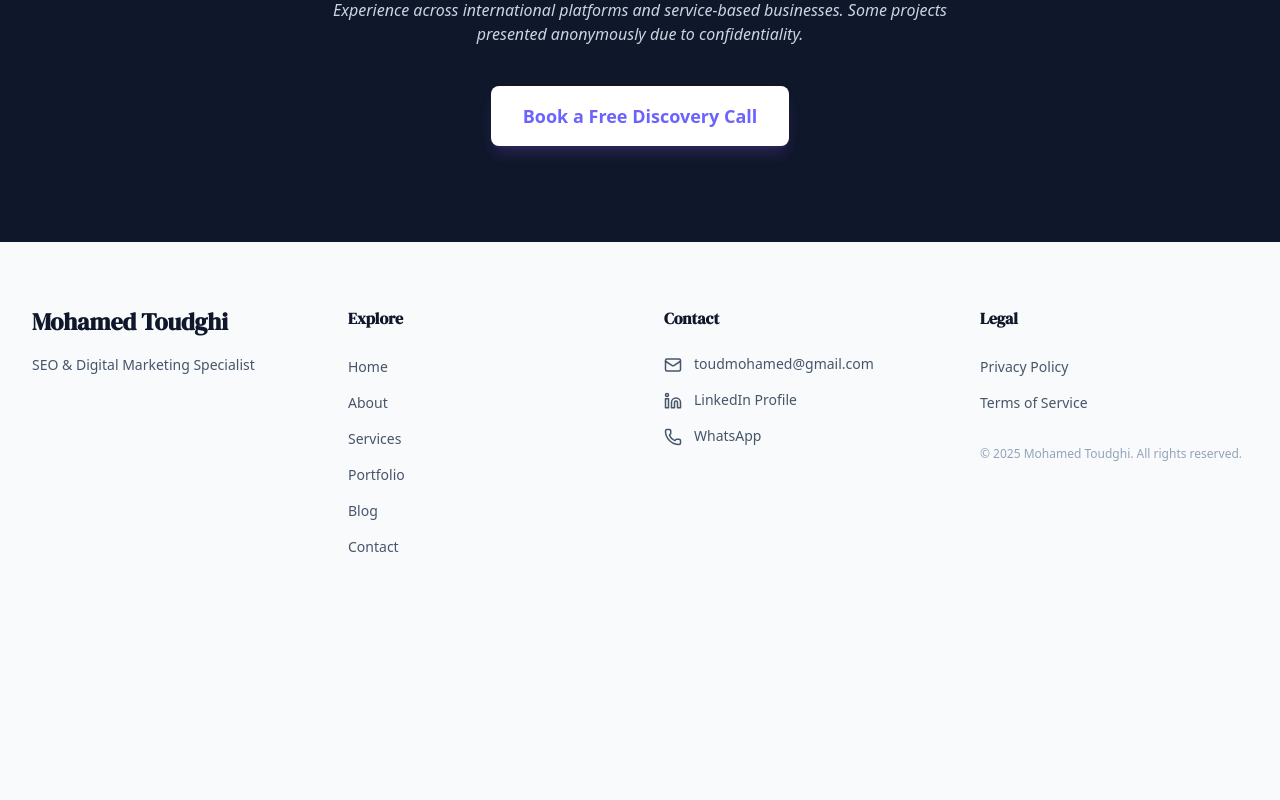
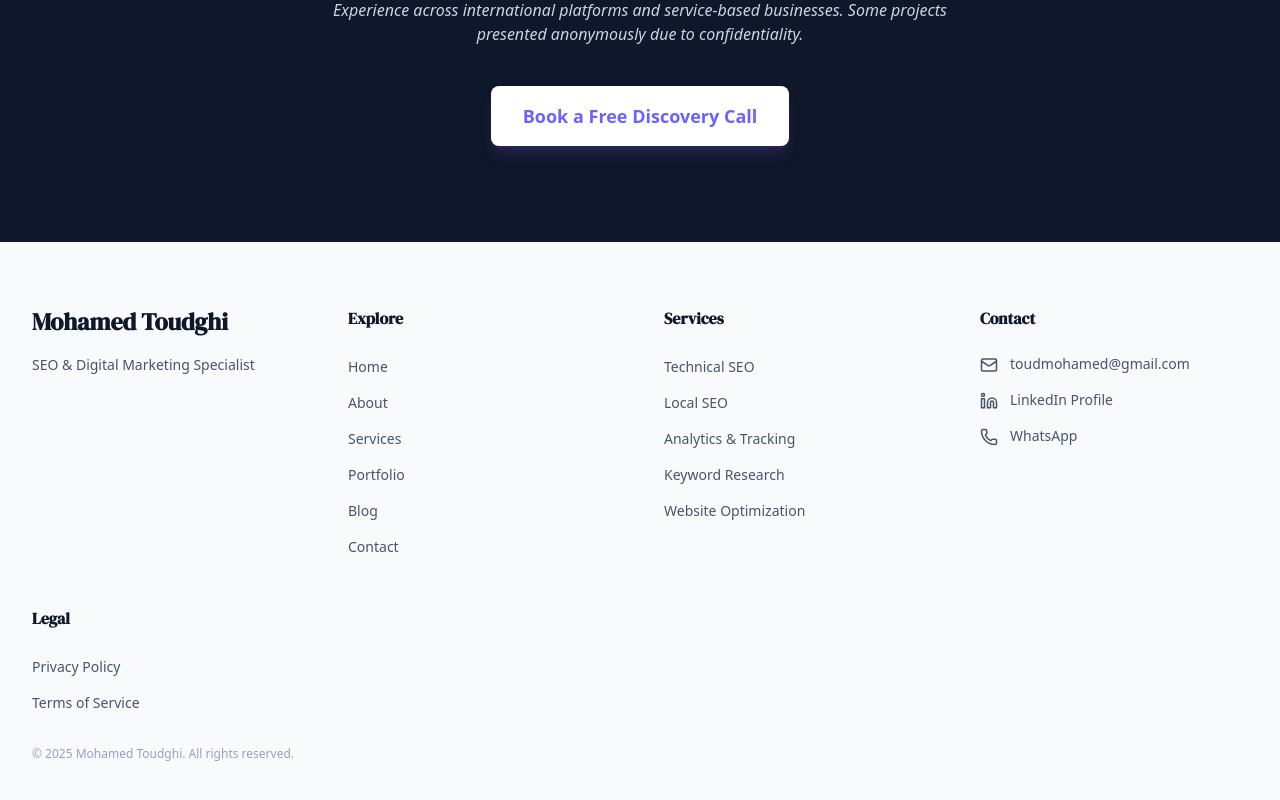
Before and after one commit to toudmohamed-ship-it/mohamed-portfolio, a Next.js app: page /en/services in a window 1280 px wide. Shown: the part 3861-4661 px from the top of the page. Before the commit the page ends 4483 px from the top, so only its background shows below. Built offline with nearby package versions, Linux system fonts and the light colour scheme.

Commit message:
feat: Implement internal linking strategy with service anchors, related case studies, and footer links

```diff
--- a/src/app/[locale]/portfolio/[slug]/page.tsx
+++ b/src/app/[locale]/portfolio/[slug]/page.tsx
@@ -280,6 +280,38 @@ export default async function CaseStudyPage({ params }: Props) {
                 </div>
             </section>
 
+            {/* Related Case Studies */}
+            <section className="py-16 bg-navy-50">
+                <div className="container-custom">
+                    <h2 className="text-2xl font-serif font-bold text-navy-900 mb-8">Related Case Studies</h2>
+                    <div className="grid grid-cols-1 md:grid-cols-3 gap-6">
+                        {CASE_STUDIES.filter(s => s.slug !== study.slug).slice(0, 3).map((relatedStudy) => (
+                            <Link
+                                key={relatedStudy.slug}
+                                href={`/portfolio/${relatedStudy.slug}`}
+                                className="bg-white rounded-xl p-6 shadow-sm hover:shadow-lg transition-all duration-300 group border border-navy-100"
+                            >
+                                <div className={`w-full h-2 ${relatedStudy.imageColor} rounded-full mb-4`}></div>
+                                <h3 className="font-bold text-navy-900 mb-2 group-hover:text-brand-purple transition-colors">
+                                    {t(`${relatedStudy.slug}.title`)}
+                                </h3>
+                                <p className="text-sm text-navy-600 line-clamp-2">
+                                    {t(`${relatedStudy.slug}.summary`)}
+                                </p>
+                                <span className="inline-flex items-center text-sm font-semibold text-brand-purple mt-4">
+                                    View Case Study <ChevronRight className="ml-1 h-4 w-4 rtl:rotate-180" />
+                                </span>
+                            </Link>
+                        ))}
+                    </div>
+                    <div className="text-center mt-8">
+                        <Link href="/portfolio" className="inline-flex items-center text-brand-purple font-semibold hover:underline">
+                            View All Case Studies <ChevronRight className="ml-1 h-4 w-4 rtl:rotate-180" />
+                        </Link>
+                    </div>
+                </div>
+            </section>
+
             {/* Final CTA */}
             <section className="bg-white">
                 <FinalCTA
--- a/src/app/[locale]/services/page.tsx
+++ b/src/app/[locale]/services/page.tsx
@@ -110,7 +110,7 @@ export default function ServicesPage() {
 
                     <div className="grid grid-cols-1 md:grid-cols-2 lg:grid-cols-3 gap-8">
                         {servicesData.map((service, index) => (
-                            <div key={index} className="flex flex-col h-full bg-white border border-navy-100 rounded-2xl p-8 hover:shadow-xl hover:border-brand-purple/20 transition-all duration-300">
+                            <div id={service.key} key={index} className="flex flex-col h-full bg-white border border-navy-100 rounded-2xl p-8 hover:shadow-xl hover:border-brand-purple/20 transition-all duration-300 scroll-mt-24">
                                 <div className="w-14 h-14 bg-navy-50 rounded-xl flex items-center justify-center text-brand-purple mb-6">
                                     <service.icon size={28} />
                                 </div>
--- a/src/components/layout/Footer.tsx
+++ b/src/components/layout/Footer.tsx
@@ -31,6 +31,38 @@ export default function Footer() {
                                     </Link>
                                 </li>
                             ))}
+                        </ul>
+                    </div>
+
+                    {/* Services Quick Links */}
+                    <div>
+                        <h4 className="font-bold text-navy-900 mb-6">Services</h4>
+                        <ul className="space-y-3">
+                            <li>
+                                <Link href="/services#tech_seo" className="text-navy-600 hover:text-brand-purple text-sm transition-colors">
+                                    Technical SEO
+                                </Link>
+                            </li>
+                            <li>
+                                <Link href="/services#local_seo" className="text-navy-600 hover:text-brand-purple text-sm transition-colors">
+                                    Local SEO
+                                </Link>
+                            </li>
+                            <li>
+                                <Link href="/services#analytics" className="text-navy-600 hover:text-brand-purple text-sm transition-colors">
+                                    Analytics & Tracking
+                                </Link>
+                            </li>
+                            <li>
+                                <Link href="/services#keyword_strategy" className="text-navy-600 hover:text-brand-purple text-sm transition-colors">
+                                    Keyword Research
+                                </Link>
+                            </li>
+                            <li>
+                                <Link href="/services#wp_optimization" className="text-navy-600 hover:text-brand-purple text-sm transition-colors">
+                                    Website Optimization
+                                </Link>
+                            </li>
                         </ul>
                     </div>
 
--- a/src/components/sections/ServicesSnapshot.tsx
+++ b/src/components/sections/ServicesSnapshot.tsx
@@ -49,9 +49,10 @@ export default function ServicesSnapshot() {
 
                 <div className="grid grid-cols-1 md:grid-cols-2 lg:grid-cols-4 gap-6">
                     {services.map((service, index) => (
-                        <div
+                        <Link
                             key={index}
-                            className="bg-white p-8 rounded-2xl shadow-sm hover:shadow-xl hover:-translate-y-1 transition-all duration-300 group"
+                            href={`/services#${service.key}`}
+                            className="bg-white p-8 rounded-2xl shadow-sm hover:shadow-xl hover:-translate-y-1 transition-all duration-300 group block"
                         >
                             <div className="w-12 h-12 bg-purple-50 rounded-xl flex items-center justify-center text-brand-purple mb-6 group-hover:bg-brand-purple group-hover:text-white transition-colors">
                                 <service.icon size={24} />
@@ -62,7 +63,7 @@ export default function ServicesSnapshot() {
                             <p className="text-sm text-navy-600 leading-relaxed">
                                 {t(`services.${service.key}.description`)}
                             </p>
-                        </div>
+                        </Link>
                     ))}
                 </div>
             </div>
```
